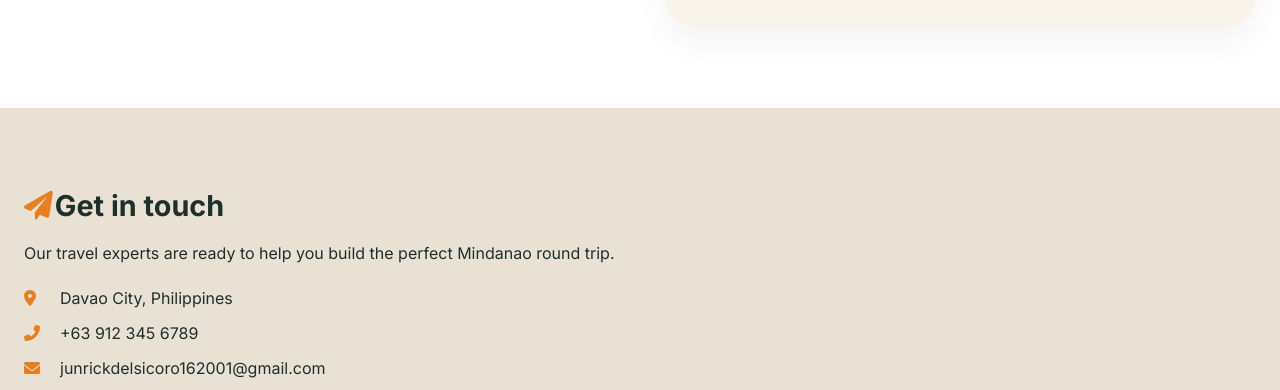
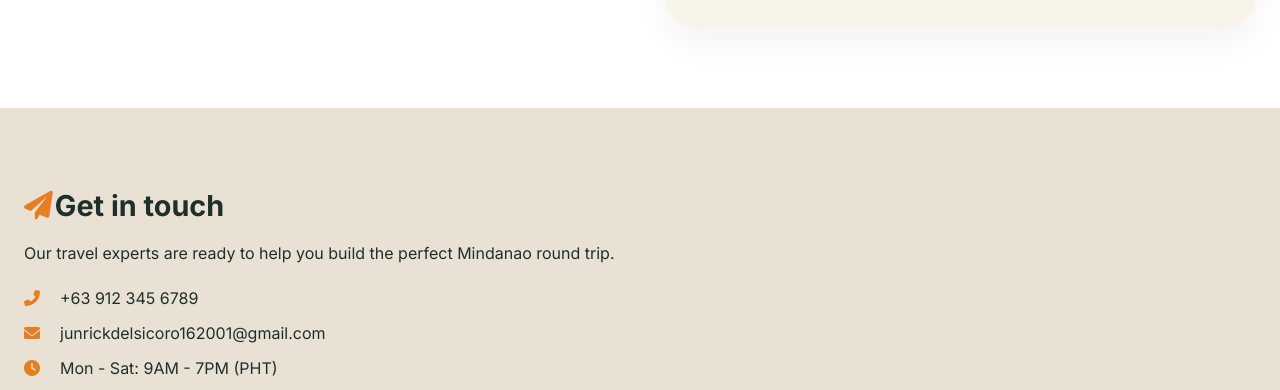
Before and after one commit to junrickdelsicoro162001-create/webproject, a plain HTML site: page index.html in a window 1280 px wide. Shown: the part 3570-3960 px from the top of the page. Drawn offline with Linux system fonts and the light colour scheme.

Commit message:
Update index.html

```diff
--- a/index.html
+++ b/index.html
@@ -129,7 +129,6 @@
                     <h3><i class="fas fa-paper-plane"></i> Get in touch</h3>
                     <p>Our travel experts are ready to help you build the perfect Mindanao round trip.</p>
                     <ul>
-                        <li><i class="fas fa-map-marker-alt"></i> Davao City, Philippines</li>
                         <li><i class="fas fa-phone-alt"></i> +63 912 345 6789</li>
                         <li><i class="fas fa-envelope"></i> junrickdelsicoro162001@gmail.com</li>
                         <li><i class="fas fa-clock"></i> Mon - Sat: 9AM - 7PM (PHT)</li>
```
